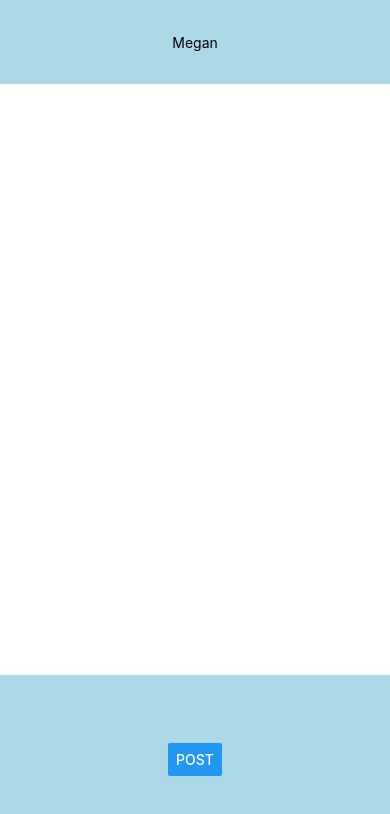
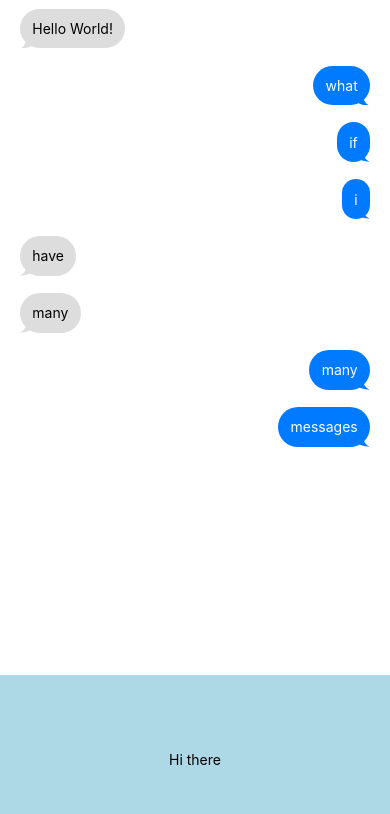
Before and after one commit to sychiang1996/MEG, a React Native app: screen / in a window 390 px wide. Shown: the top 814 px of the page. Built offline with nearby package versions, Linux system fonts and the light colour scheme.

Commit message:
Removed top bar and added many many test messages

```diff
--- a/app/screens/Megan.js
+++ b/app/screens/Megan.js
@@ -1,6 +1,6 @@
 import React from 'react';
 import { StatusBar } from 'expo-status-bar';
-import { StyleSheet, Text, View, SafeAreaView, ScrollView, Button, TextInput } from 'react-native';
+import { StyleSheet, Text, View, SafeAreaView, ScrollView, TextInput, Pressable } from 'react-native';
 import MessageBubble from '../Components/MessageBubble';
 import { sendGETRequest, sendPOSTRequest } from '../Components/requests';
 
@@ -8,19 +8,42 @@ function Megan() {
 
     return (
         <SafeAreaView style={styles.container}>
-            <SafeAreaView style={styles.topBar}>
-                <Text style={styles.text}>Megan</Text>
-            </SafeAreaView>
-
             <ScrollView style={styles.mainArea}>
-
+                <MessageBubble
+                mine
+                text='Hello World!'
+                />
+                <MessageBubble
+                text='what'
+                />
+                <MessageBubble
+                text='if'
+                />
+                <MessageBubble
+                text='i'
+                />
+                <MessageBubble
+                mine
+                text='have'
+                />
+                <MessageBubble
+                mine
+                text='many'
+                />
+                <MessageBubble
+                text='many'
+                />
+                <MessageBubble
+                text='messages'
+                />
             </ScrollView>
 
             <View style={styles.bottomBar}>
-                <Button
-                onPress={sendPOSTRequest}
-                title="POST"
-                />
+                <Pressable
+                    onPress={sendPOSTRequest}
+                >
+                    <Text style={styles.text}>Hi there</Text>
+                </Pressable>
             </View>
             <StatusBar style='dark'/>
         </SafeAreaView>
@@ -34,13 +57,6 @@ const styles = StyleSheet.create({
     },
     text: {
         fontSize: 14
-    },
-    topBar: {
-        height: '10%',
-        width: '100%',
-        backgroundColor: 'lightblue',
-        alignItems: 'center',
-        justifyContent:'center'
     },
     bottomBar: {
         height: '20%',
```
